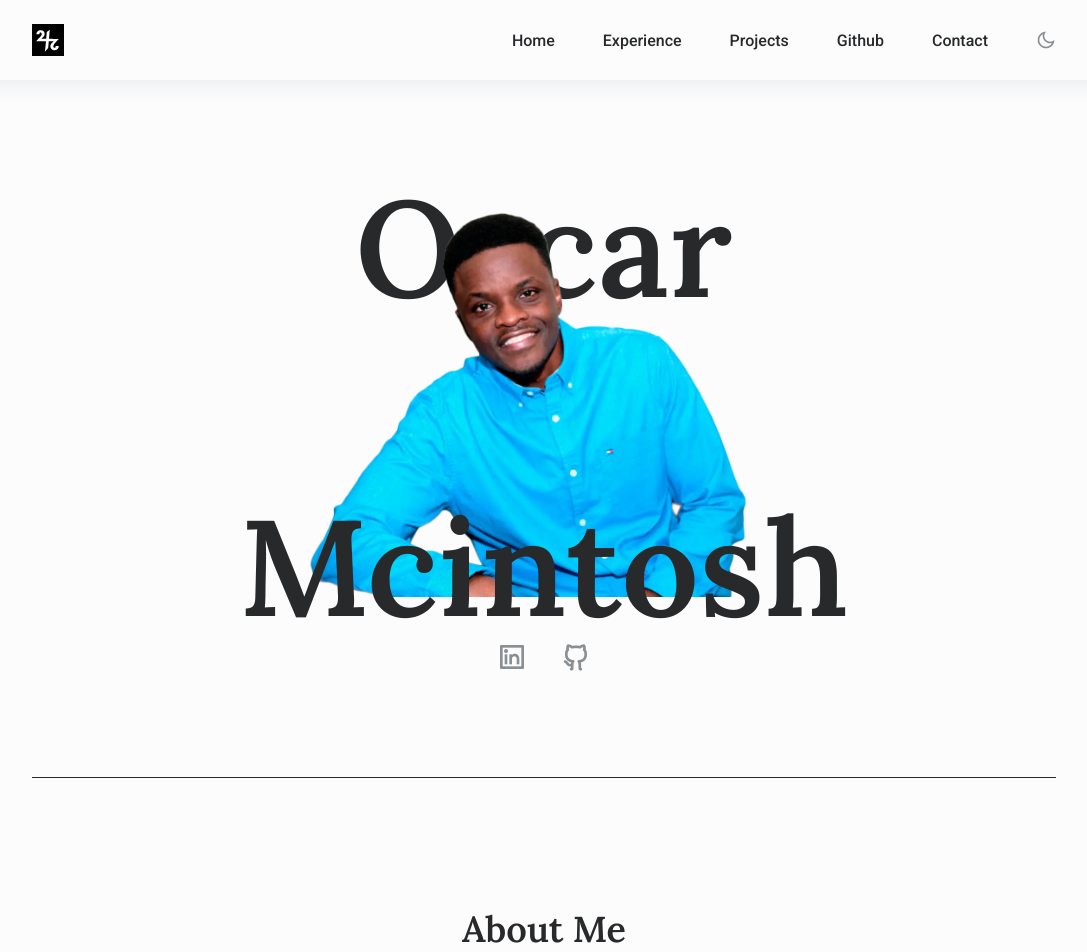
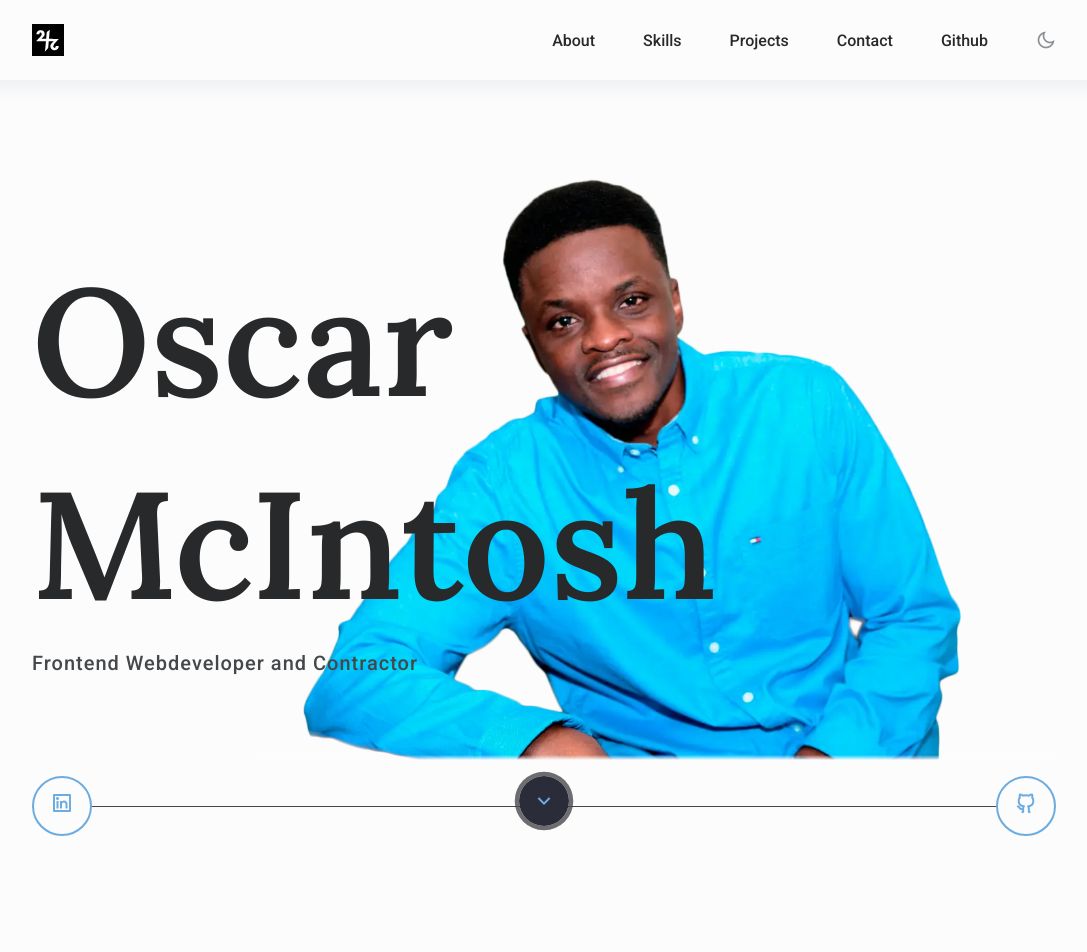
Before and after one commit to oscar-mcintosh/webflow_portfolio, a Nuxt app: page / in a window 1280 px wide. Shown: the top 952 px of the page, without its empty margins (96-1183 px from the left). Built offline with nearby package versions, Linux system fonts and the light colour scheme.

Commit message:
UI update

```diff
--- a/assets/css/main.css
+++ b/assets/css/main.css
@@ -109,20 +109,44 @@ a {
 .button {
   font-size: var(--normal-font-size);
   font-weight: var(--font-medium);
-  text-align: center;
   position: relative;
   overflow: hidden;
-  border-radius: 42.5px;
   cursor: pointer;
   color: var(--text-color);
-  border: 1px solid var(--text-color);
-  -webkit-box-shadow: none!important;
   box-shadow: none!important;
   outline: 0 !important;
+  width: 120px;
+  border: 1px solid var(--first-color);
+  border-radius: 42.5px;
   width: 120px;
   display: flex;
   align-items: center;
   justify-content: center;
+  text-align: center;
+  transition: background 1.5s ease-in-out;
+  transition: color 1s ease-in-out;
+}
+
+
+.button:hover{
+  background: var(--text-color);
+  color: var(--body-color);
+}
+
+.link{
+  color: var(--text-color-light);
+  font-size: var(--small-font-size);
+  font-weight: var(--font-medium);
+  border-bottom: 2px solid var(--first-color);
+  padding-bottom: 2px;
+  transition: color 1s ease-in-out;
+  transition: border-bottom 1s ease-in-out;
+  cursor: pointer;
+}
+
+.link:hover{
+  color: var(--title-color);
+  border-bottom: 2px solid var(--title-color);
 }
 
 img {
@@ -242,7 +266,6 @@ body.dark-theme {
     width: 100%;
     position: fixed;
     top: 0;
-    /* bottom: 2rem; */
     z-index: var(--z-fixed);
     box-shadow: 0 4px 20px hsla(207, 24%, 35%, .1);
 
@@ -254,9 +277,7 @@ body.dark-theme {
     justify-content: space-between;
     align-items: center;
     background-color: var(--body-color);
-    /* box-shadow: 0 4px 20px hsla(207, 24%, 35%, .1); */
     padding-inline: 1.5rem;
-    /* border-radius: 3rem; */
     transition: background .4s; /* for dark mode animation */
 }
 
@@ -345,43 +366,55 @@ body.dark-theme {
 
 
 /*=============== HOME ===============*/
+
 .home__container{
   position: relative;
   row-gap: 4rem;
   padding-top: 2rem;
+
 }
+.home__container{
+  grid-template-columns: 1fr 12fr;
+}
+
+
+.home__info{
+  display: grid;
+  row-gap: 2rem;
+  position: relative;
+}
+
+.home__info-content{
+  position: absolute;
+  top: 50%;
+  transform: translateY(-50%);
+  z-index: 5;
+}
+
+.home__info p{
+  font-weight: var(--font-medium);
+
+}
+
 .home__data{
   row-gap: 2.5rem;
   position: relative;
   max-width: 100%;
+
 }
-.home__title span{
-  position: absolute;
-  text-align: center;
-  /* font-size: var(--biggest-font-size); */
+
+.home__title{
   letter-spacing: .3px;
   margin-bottom: .5rem;
-  font-size: 5.5rem;
+  font-size: 3.5rem;
   font-weight: 900;
-  left: 50%;
-  transform: translateX(-50%);
-}
-
-.home__title-1{
-  top: 0;
-}
-
-.home__title-2{
-  bottom: 20px;
-  /* right: 0; */
   z-index: 2;
+  top: 20%;
 }
 
 
 .home__blob{
   position: relative;
-  /* width: 250px;
-  height: 250px; */
   justify-self: center;
   display: flex;
   align-items: center;
@@ -389,37 +422,160 @@ body.dark-theme {
   overflow: hidden;
 }
 
-.home__perfil{
-  height: auto;
+.home__blob::after{
+  content: '';
+  position: absolute;
+  bottom: 0;
+  width: 100%;
+  height: 5px;
+  animation: animate 1s ease-in;
+  background-image: linear-gradient(to bottom, rgba(255,0,0,0), var(--body-color));
+  z-index: 5;
 }
+
+
+
+.blob__bg{
+  position: absolute;
+  height: 100%;
+  width: 90%;
+  background-color: var(--body-color);
+}
+
 
 .home__perfil img{
   height: 100%;
   object-fit: cover;
+}
+
+.home__social-wrap{
+  position: relative;
+  animation: animate-social 1.5s ease-in;
 
 }
 
+.image-half-round-shape {
+  position: absolute;
+  top: 16px;
+  width: 100%;
+  height: 1px;
+  background-color: var(--text-color);
+}
 
 .home__social{
-    justify-self: center;
+  position: relative;
     display: flex;
+    justify-content: space-between;
+    flex-wrap: wrap;
     column-gap: 1.25rem;
+    margin-top: 1rem;
+    z-index: 50;
   }
 
+  @keyframes animate-social {
+    0%{
+      opacity: 0;
+    }
+
+    100%{
+      opacity: 1;
+    }
+  }
+
+
 .home__social-link{
+    font-size: 1rem;
+    width: 2rem;
+    height: 2rem;
+    border-radius: 50%;
+    display: flex;
+    align-items: center;
+    justify-content: center;
+    text-align: center;
+    border: 2px solid var(--first-color);
+    color: var(--first-color);
+    background-color: var(--body-color);
+    transition: color .3s;
+    z-index: 100;
+    cursor: pointer;
+  }
+
+  .home__social-link i{
+    color: var(--first-color);
+  }
+
+  .home__social-link:hover i {
+    color: var(--body-color);
+  }
+
+  .home__social-link:hover {
+    background-color: var(--text-color);
+  }
+
+.wave-btn {
+  display: block;
+  position: relative;
+  width: 30px;
+  height: 30px;
+  background: #2a2c39;
+  border-radius: 50%;
+  display: flex;
+  align-items: center;
+  justify-content: center;
+}
+
+.ripple, .ripple::after, .ripple::before {
+  position: absolute;
+  -webkit-box-shadow: 0 0 0 0 rgba(255,255,255,.6);
+  box-shadow: 0 0 0 0 var(--text-color);
+  top: 50%;
+  left: 50%;
+  width: 100%;
+  height: 100%;
+  border-radius: 50%;
+  z-index: -1;
+  -webkit-animation: animate-ripple 3s infinite linear backwards;
+  animation: animate-ripple 3s infinite linear backwards;
+  -webkit-transform: translate(-50%, -50%);
+  transform: translate(-50%, -50%);
+  display: flex;
+  align-items: center;
+  justify-content: center;
+  z-index: 1;
+  color: var(--first-color);
   font-size: 1.5rem;
-    color: var(--text-color-light);
-    transition: color .3s;
+}
+
+.ripple::after {
+  position: absolute;
+  content: "";
+  -webkit-animation-delay: .9s;
+  animation-delay: .9s;
+}
+
+.ripple::before {
+  position: absolute;
+  content: "";
+  -webkit-animation-delay: .5s;
+  animation-delay: .5s;
+}
+
+  @keyframes animate-ripple {
+    50%{
+      box-shadow: 0 0 0 20px rgba(255,255,255,0);
+    }
+    100%{
+      box-shadow: 0 0 0 0 rgba(255,255,255,0);
+    }
+  }
+  .home__social-link a{
+    color: var(--text-color);
   }
 
   .home__social-link:hover{
       color: var(--title-color);
   }
 
-.home__info{
-  display: grid;
-  row-gap: 2rem;
-}
 
   .home__info-title{
     font-family: var(--body-font);
@@ -434,6 +590,8 @@ body.dark-theme {
   color: var(--title-color);
   padding-right: 4rem;
 }
+
+
 
 /*=============== About ===============*/
 .about__description{
@@ -567,14 +725,15 @@ body.dark-theme {
  .projects__title{
    font-style: var(--h2-font-size);
    margin-bottom: .25rem;
-   margin: .5rem 0 1.25rem;
+   margin: .5rem 0;
    color: var(--text-color);
  }
 
  .projects__subtitle{
-   font-size: var(--normal-font-size);
+   font-size: var(--tiny-font-size);
    font-weight: var(--font-medium);
-   color: red;
+   margin-bottom: 1rem;
+   color: var(--text-color);
    transition: color .3s;
  }
 
@@ -859,9 +1018,32 @@ body.dark-theme {
 /* For medium devices */
 @media screen and (min-width: 576px) {
 
+  .section {
+    padding-block: 2.5rem;
+  }
+
+
+  .container {
+    max-width: 1024px;
+    margin-inline: 3.5rem;
+}
+
   .nav{
     margin: 0 auto;
   }
+
+  .home__container{
+    grid-template-columns: 1fr 8fr;
+  }
+
+  .home__title{
+    font-size: 5rem;
+  }
+
+  .home__info p{
+    font-size: var(--h3-font-size);
+  }
+
 
   .skills__container{
     justify-content: center;
@@ -877,7 +1059,7 @@ body.dark-theme {
 @media screen and (min-width: 767px) {
 
   .home__container{
-    grid-template-columns: 1fr 5fr 1fr;
+    grid-template-columns: 1fr 6fr;
   }
 
   .home__data{
@@ -889,14 +1071,28 @@ body.dark-theme {
     text-align: right;
   }
 
-  .home__title span{
-      font-size: 7.5rem;
+  .home__title{
+      font-size: 6.5rem;
   }
 
+  .home__social-link{
+    font-size: 1.5rem;
+    width: 3.75rem;
+    height: 3.75rem;
+}
 
-  .home__info{
+.wave-btn {
+  width: 50px;
+  height: 50px;
+}
+
+.image-half-round-shape {
+  top: 30px;
+}
+
+  /* .home__info{
     margin-top: 10rem;
-  }
+  } */
 
   .home__info-description{
     padding-right: 0;
@@ -915,7 +1111,7 @@ body.dark-theme {
 
 /* For large devices */
 
-@media screen and (min-width: 1023px) {
+@media screen and (min-width: 1000px) {
   .header{
     top: 0;
     bottom: initial;
@@ -973,8 +1169,50 @@ body.dark-theme {
     padding-block: 8rem 0;
   }
 
-  .home__title span{
-    font-size: 8.5rem;
+  .home__container{
+    grid-template-columns: 1fr 4fr;
+  }
+
+  .home__title{
+    font-size: 9.5rem;
+    top: 25%;
+  }
+
+  .home__perfil{
+    height: 600px;
+  }
+
+
+
+  .home__perfil img{
+    object-fit: cover;
+  }
+
+  .home__data{
+    row-gap: 2.5rem;
+  }
+
+  .home__social{
+    column-gap: 2rem;
+  }
+
+  .home__social-link{
+    font-size: 2rem;
+  }
+
+  .home__info{
+    row-gap: 4rem;
+  }
+
+  .home__social{
+    column-gap: 1.25rem;
+  }
+
+  .home__social-link{
+      font-size: 1.5rem;
+      width: 3.75rem;
+      height: 3.75rem;
+
   }
 
   .scrollup{
@@ -1011,7 +1249,6 @@ body.dark-theme {
 @media screen and (min-width: 1200px){
   .button {
     min-height: 48px;
-    /* line-height: 70px; */
     padding: 0.375rem 0.75rem;
 }
   .section__border{
@@ -1020,41 +1257,6 @@ body.dark-theme {
 
   .section__subtitle{
     margin-bottom: 5rem;
-  }
-
-  .home__title{
-    font-size: var(--biggest-font-size);
-  }
-  .home__blob{
-    width: 600px;
-  }
-
-  .home__perfil{
-    height: auto;
-  }
-
-
-  .home__perfil img{
-    /* width: 650px; */
-    /* height: 650px; */
-    object-fit: cover;
-  }
-
-  .home__data{
-    row-gap: 2.5rem;
-  }
-
-  .home__social{
-    column-gap: 2rem;
-  }
-
-  .home__social-link{
-    font-size: 2rem;
-  }
-
-  .home__info{
-    row-gap: 4rem;
-    margin-top: 16rem;
   }
 
   .skills__container{
@@ -1079,7 +1281,8 @@ body.dark-theme {
 
   .projects__container{
     width: 100%;
-    grid-template-columns: repeat(3, 350px);
+    grid-template-columns: repeat(3, 1fr);
+    gap: 2rem;
   }
 
   .projects__container .swiper-button-prev,
--- a/components/NavBar.vue
+++ b/components/NavBar.vue
@@ -7,13 +7,13 @@
             <div :class="{ 'show-menu': isNavMenuVisible }" class="nav__menu" id="nav-menu">
                 <ul  class="nav__list grid">
                     <li class="nav__item" @click="closeNavMenu">
-                    <NuxtLink to="/" class="nav__link animate">
-                        <i class="ri-home-5-line"></i>Home
+                    <NuxtLink to="#about" class="nav__link animate">
+                        <i class="ri-home-5-line"></i>About
                     </NuxtLink>
                     </li>
                     <li class="nav__item" @click="closeNavMenu">
                     <NuxtLink to="#skills" class="nav__link animate">
-                        <i class="ri-trophy-line"></i>Experience
+                        <i class="ri-trophy-line"></i>Skills
                     </NuxtLink>
                     </li>
                     <li class="nav__item" @click="closeNavMenu">
@@ -22,15 +22,16 @@
                     </NuxtLink>
                     </li>
                     <li class="nav__item" @click="closeNavMenu">
+                    <NuxtLink to="#contact" class="nav__link animate">
+                        <i class="ri-chat-3-line"></i>Contact
+                    </NuxtLink>
+                    </li>
+                    <li class="nav__item" @click="closeNavMenu">
                         <NuxtLink to="https://github.com/oscar-mcintosh" target="_blank" class="nav__link animate">
                             <i class="ri-github-line"></i>Github
                         </NuxtLink>
                     </li>
-                    <li class="nav__item" @click="closeNavMenu">
-                    <NuxtLink to="#contact" class="nav__link animate">
-                        <i class="ri-chat-3-line"></i>Contact
-                    </NuxtLink>
-                    </li>
+
                 </ul>
                 <div  @click="closeNavMenu" class="nav__close" id="nav-close">
                     <i class="ri-close-line"></i>
--- a/components/ProjectCard.vue
+++ b/components/ProjectCard.vue
@@ -9,7 +9,9 @@
 
         <h3 class="projects__title">{{ project.name }}</h3>
     </NuxtLink>
-    <NuxtLink :to="`/projects/${project.id}`" class="button">
+    <p class="projects__subtitle">{{ project.subtitle }}</p>
+
+    <NuxtLink :to="`/projects/${project.id}`" class="link">
         View
     </NuxtLink>
 </div>
@@ -32,7 +34,8 @@ const { project } = defineProps(['project'])
 }
 
 .project__info h3{
-    color: var(--text-color);
+    color: var(--title-color);
+    font-size: var(--normal-font-size);
     /* color: rgb(26,115,232); */
 }
 
--- a/pages/index.vue
+++ b/pages/index.vue
@@ -1,37 +1,52 @@
 <template>
     <main class="main">
+        <!--==================== HOME ====================-->
+
         <section class="home section" id="home">
-            <div class="home__container container grid section__border">
-                <div class="home__data grid">
-                    <h1 class="home__title">
-                        <!-- Oscar McIntosh<br> -->
-                       <span class="home__title-1 home-title">Oscar</span> <span class="home__title-2 home-title">Mcintosh</span>
-                    </h1>
-                    <div class="home__blob grid">
-                        <div class="home__perfil">
-                            <img src="~/assets/images/portfolio_pic.webp" alt="picture of man staring" />
+            <div class="container">
+                <div class="home__container grid">
+                    <div class="home__info">
+                        <div class="home__info-content">
+                            <h1 class="home__title home__title-1">Oscar</h1>
+                            <h1 class="home__title home__title-1">McIntosh</h1>
+                            <p class="home__title-1">Frontend Webdeveloper and Contractor</p>
                         </div>
                     </div>
+
+                    <div class="home__data grid">
+                        <div class="home__blob">
+                            <div class="home__perfil">
+                                <img src="~/assets/images/portfolio_pic.webp" alt="picture of man staring" />
+                            </div>
+                        </div>
+                    </div>
+                </div>
+                <div class="home__social-wrap">
+                    <div class="image-half-round-shape"></div>
                     <ul class="home__social">
-                        <li>
-                            <a href="https://www.linkedin.com/in/oscar-mcintosh/" target="_blank" class="home__social-link">
-                                        <span class="link__name">Linkedin</span>
+                        <li class="home__social-link">
+                            <a href="www.linkedin.com/in/oscar-mcintosh" target="_blank">
                                 <i class="ri-linkedin-box-line"></i>
                             </a>
                         </li>
-                        <li>
-                            <a href="https://github.com/oscar-mcintosh" target="_blank" class="home__social-link">
-                                        <span class="link__name">Github</span>
+
+                        <li class="wave-btn">
+                            <div class="ripple"><i class="ri-arrow-down-s-line"></i></div>
+
+                        </li>
+                        <li class="home__social-link">
+                            <a href="https://github.com/oscar-mcintosh" target="_blank">
                                 <i class="ri-github-line"></i>
                             </a>
                         </li>
+
+
                     </ul>
                 </div>
-                <div class="home__info">
+            </div>
 
-                </div>
-            </div>
         </section>
+
 
          <!--==================== ABOUT ====================-->
          <section class="about section" id="about">
@@ -42,7 +57,7 @@
                         <span class="section__subtitle"></span>
                     </h2>
                     <p class="about__description">
-                        Hello! My name is Oscar McIntosh. I'm a contract Frontend Web Developer based in the heart of Lincoln, Nebraska, with a passion for crafting beautiful and functional websites. With six years of hands-on experience under my belt, I've honed my skills in HTML, CSS, JavaScript, and Vue.js to perfection.
+                        Hello! My name is Oscar McIntosh. I'm a Freelance and Contract Frontend Web Developer based in the heart of Lincoln, Nebraska, and passion for crafting beautiful and functional websites. With six years of hands-on experience under my belt, I've honed my skills in HTML, CSS, JavaScript, and Vue.js.
                     </p>
                     <p class="about__description">
                         My specialization lies in Webflow, where I bring creativity and precision together to bring concepts to life. From sleek designs to seamless user experiences, I thrive on turning visions into reality, pixel by pixel.
@@ -61,9 +76,9 @@
             </div>
          </section>
 
-        <!--==================== EXPERIENCE ====================-->
+        <!--==================== SKILLS ====================-->
         <section class="skills section" id="skills">
-            <h2 class="section__title">Experience</h2>
+            <h2 class="section__title">Skills</h2>
             <span class="section__subtitle"></span>
 
             <div class="skills__container container grid section__border">
@@ -141,7 +156,7 @@
         <!--==================== PROJECTS ====================-->
         <section class="projects section" id="projects">
             <h2 class="section__title">Projects</h2>
-            <!-- <span class="section__subtitle">Most recent personal projects</span> -->
+            <span class="section__subtitle"></span>
             <div class="projects__container container grid section__border">
                 <article v-for="(project, idx) in projectStore.projects"
                         :key="idx">
@@ -156,6 +171,8 @@
             <!-- <span class="section__subtitle">Get in touch</span> -->
             <ContactForm/>
          </section>
+
+
 
     </main>
 </template>
@@ -195,14 +212,14 @@ let ctx;
 onMounted(() => {
   const fadeInElements = () => {
     // const image = document.querySelector('.home__perfil');
-    const text = document.querySelectorAll('.home-title'); // Select the text element
+    const text = document.querySelectorAll('.home__title-1'); // Select the text element
 
 
     gsap.from(text, {
-      duration: 1.6,
-      ease: "power2.out",
-      y: 50,
-      stagger: 0.3,
+      duration: 2,
+      ease: "power4.out",
+      y: 65,
+      stagger: 0.2,
       delay: 0.3 // Adding a slight delay for a staggered effect
     });
   };
@@ -222,7 +239,7 @@ article{
     animation: fadeIn 1s ease-in-out
 }
 
-.home-title{
+.home__title-1{
     animation: fade 1s ease-in-out
 }
 
@@ -239,9 +256,9 @@ article{
     50%{
         opacity: 0;
     }
-    75%{
+    /* 75%{
         opacity: 0;
-    }
+    } */
     100%{
         opacity: 1;
     }
```
Lines whose indentation alone changed are shown as unchanged.
